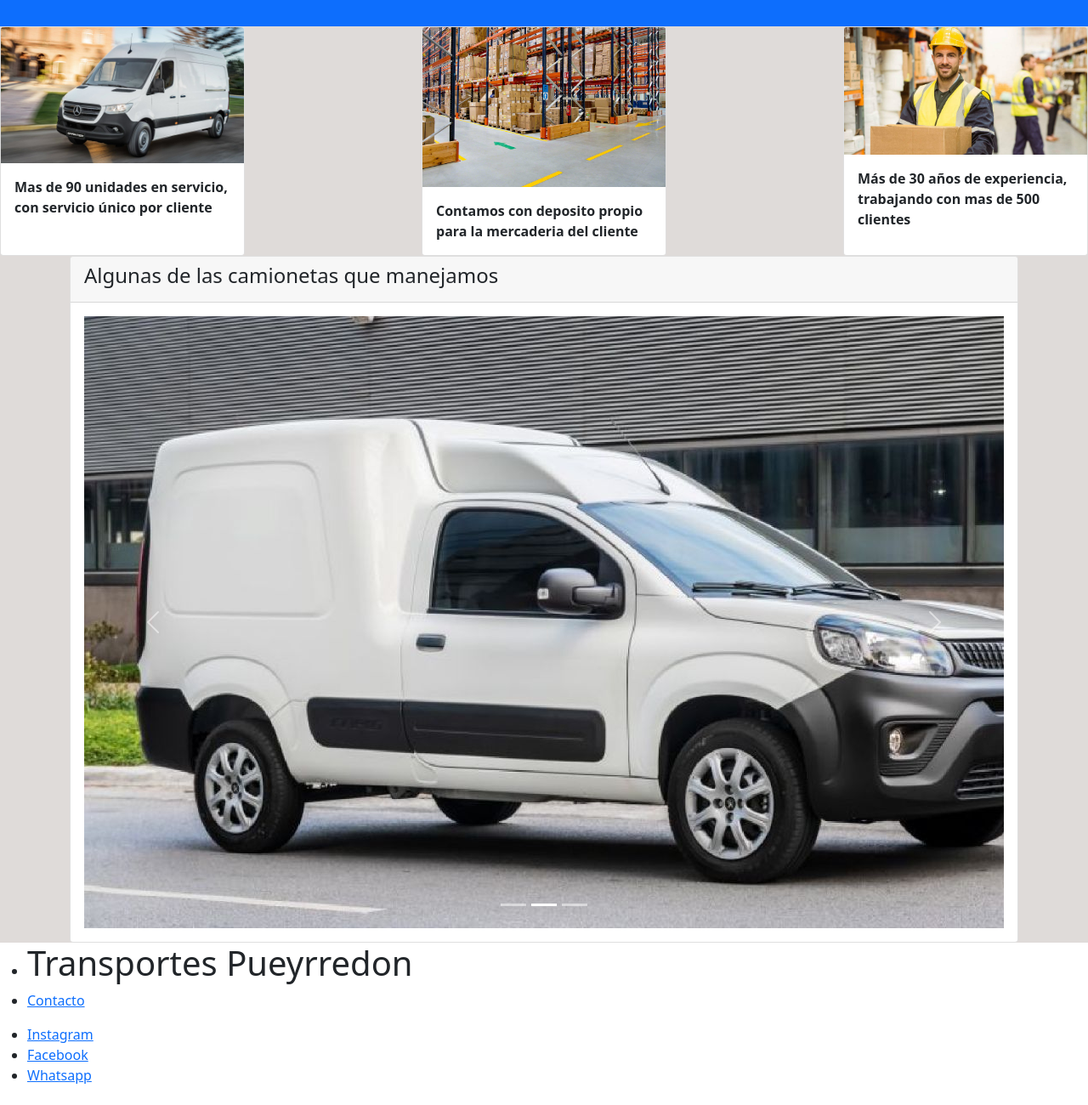
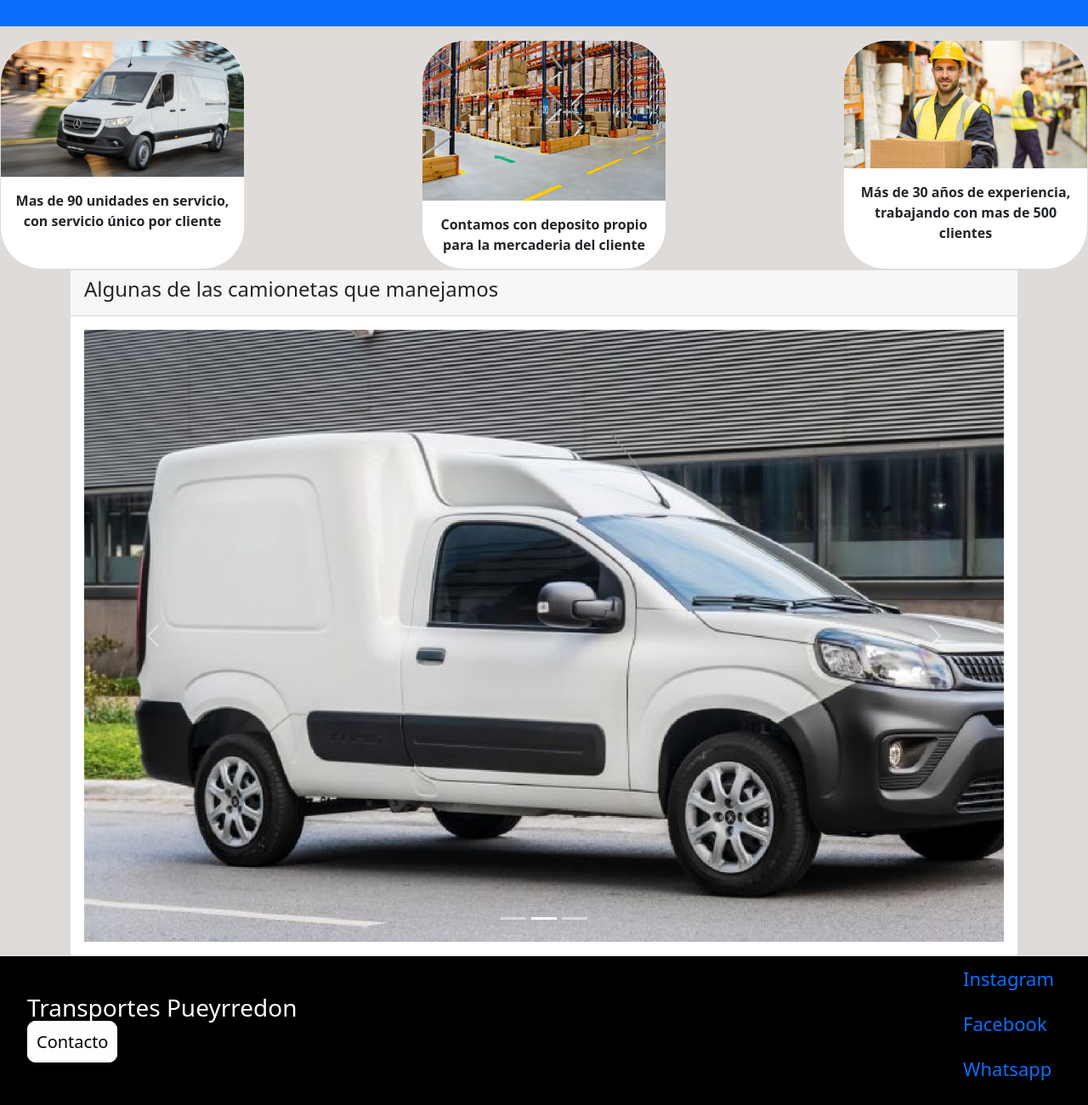
Before and after one commit to Tomasl07/Desafio-final, a website: page index.html in a window 1280 px wide. Shown: the part 349-1649 px from the top of the page at 85% size. Drawn offline with nearby package versions, Linux system fonts and the light colour scheme.

Commit message:
Modificando cartas y footer

```diff
--- a/index.html
+++ b/index.html
@@ -148,7 +148,7 @@
         <footer class="footer">
             <div>
                 <ul class="lista1">
-                    <li><h1>Transportes Pueyrredon</h1></li>
+                    <li><h3>Transportes Pueyrredon</h3></li>
                     <li><a href="">Contacto</a></li>
                 </ul>
             </div>
--- /dev/null
+++ b/scss/_main.scss
@@ -0,0 +1,64 @@
+
+
+
+
+
+
+.tarjetas-main{
+    display: grid;
+    justify-items: center;
+    text-align: center; }
+.cartamain {
+      border-radius: 50px;
+      transition: transform .2s, box-shadow .2s;
+      margin-top: 1rem; }
+.cartamain img {
+        border-radius: 50px 50px 0 0; }
+.cartamain:hover {
+        border: none;
+        transform: translate(0, -20px);
+        box-shadow: 0px 20px 20px 0px rgba(0, 0, 0, 0.75);
+        -webkit-box-shadow: 0px 20px 20px 0px rgba(0, 0, 0, 0.75);
+        -moz-box-shadow: 0px 20px 20px 0px rgba(0, 0, 0, 0.75); }
+
+
+
+
+footer{
+    background-color: #000000;
+  }
+  .footer{
+    display: flex;
+    justify-content: space-between;
+    align-items: center;
+     ul{
+       list-style-type: none;}
+       li a{
+           text-decoration: none;
+         }
+
+  }
+
+  .lista1 a{
+    font-size: 20px;
+    border: solid rgb(255, 255, 255) 1px;
+    padding: 10px;
+    color: rgb(0, 0, 0);
+    border-radius: 10px;
+    background-color: rgb(255, 254, 254);
+  }
+  .lista1 h3{
+      color: white;
+  }
+  .lista2{
+    font-size: 22px;
+    margin-right: 30px;
+
+
+    li {
+
+      padding: 10px;
+
+    }
+
+}
```
Also changed, not shown: css/style.css.
